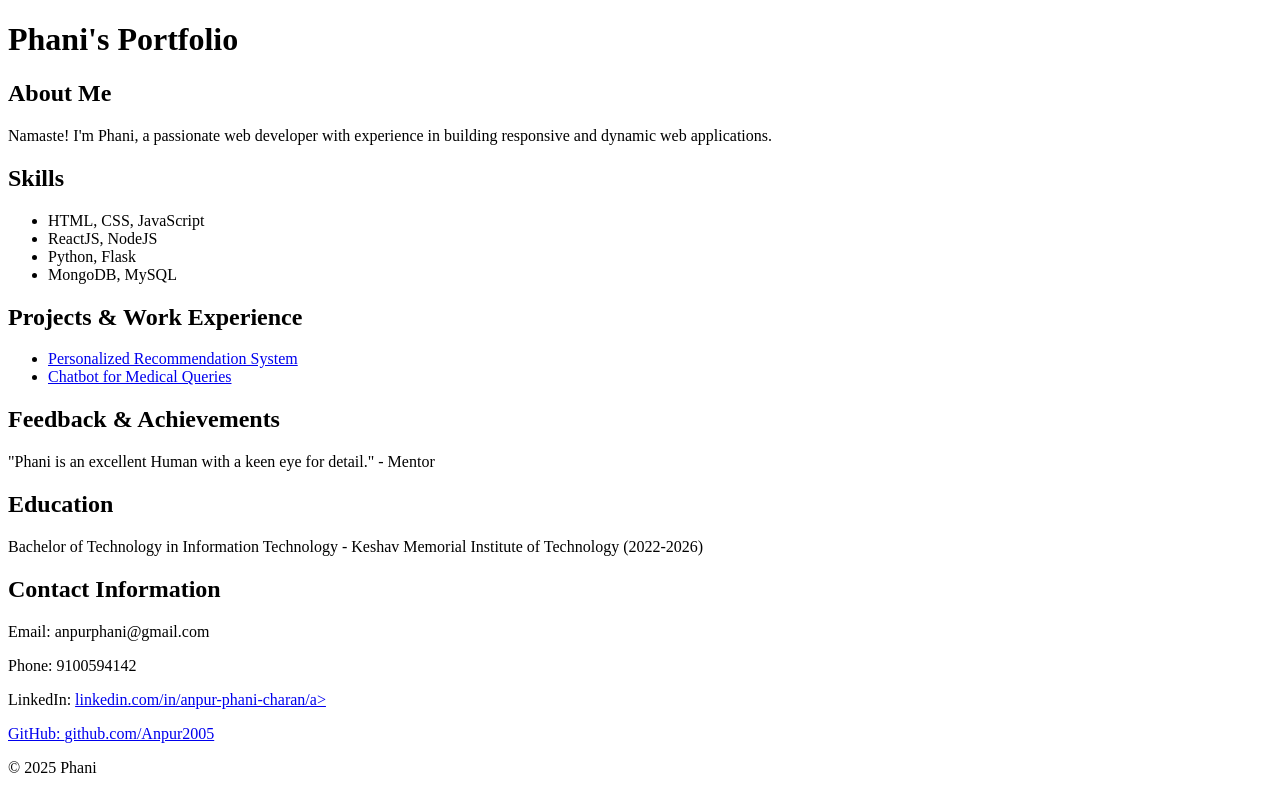
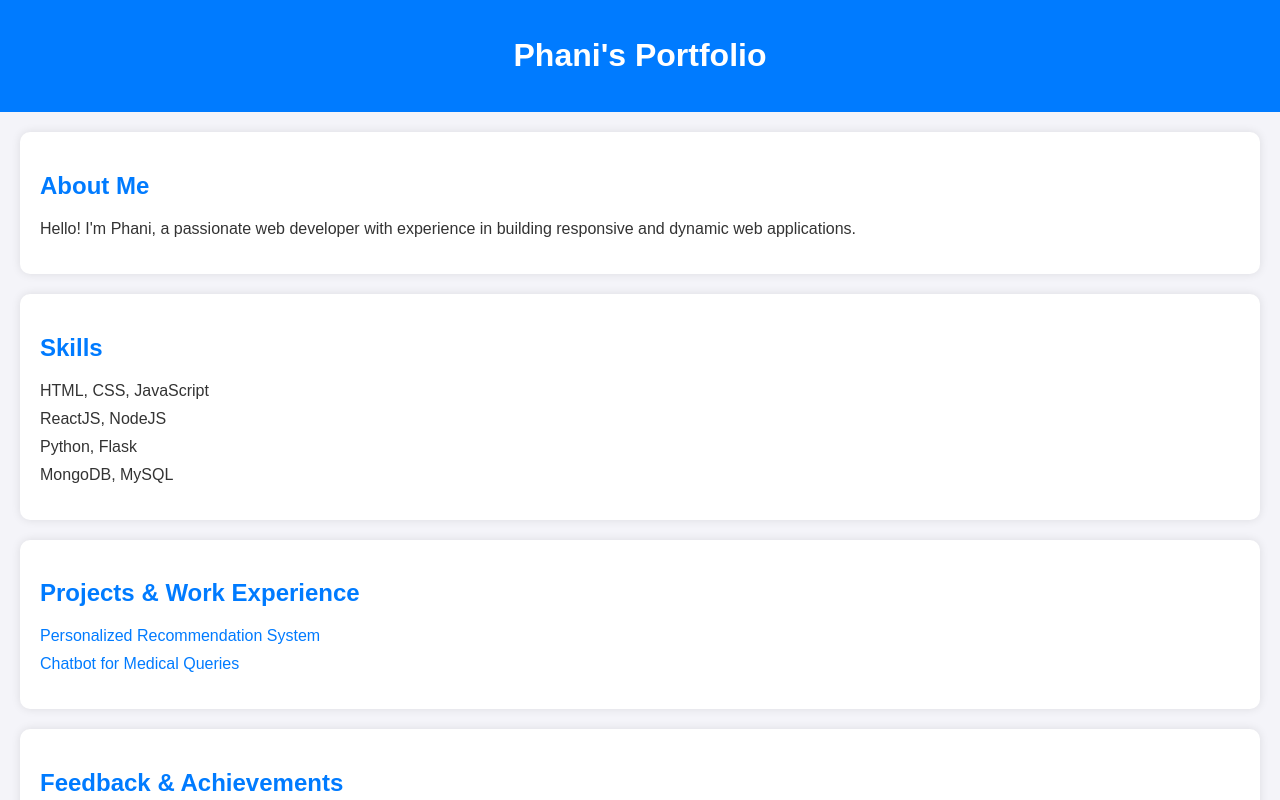
Before and after one commit to Anpur2005/Fewd_Lab_Week_1_Problem_2, a plain HTML site: page index.html in a window 1280 px wide. Shown: the top 800 px of the page. Drawn offline with Linux system fonts and the light colour scheme.

Commit message:
updated with internal css

```diff
--- a/index.html
+++ b/index.html
@@ -1,10 +1,55 @@
+
 <!DOCTYPE html>
 <html lang="en">
 <head>
     <meta charset="UTF-8">
     <meta name="viewport" content="width=device-width, initial-scale=1.0">
     <title>Portfolio</title>
-    <link rel="stylesheet" href="styles.css">
+    <style>
+        body {
+            font-family: Arial, sans-serif;
+            margin: 0;
+            padding: 0;
+            background-color: #f4f4f9;
+            color: #333;
+        }
+        header {
+            background-color: #007BFF;
+            color: white;
+            text-align: center;
+            padding: 1em 0;
+        }
+        section {
+            padding: 20px;
+            margin: 20px;
+            background: #ffffff;
+            border-radius: 10px;
+            box-shadow: 0 0 10px rgba(0, 0, 0, 0.1);
+        }
+        h2 {
+            color: #007BFF;
+        }
+        ul {
+            list-style-type: none;
+            padding: 0;
+        }
+        li {
+            margin: 10px 0;
+        }
+        a {
+            color: #007BFF;
+            text-decoration: none;
+        }
+        a:hover {
+            text-decoration: underline;
+        }
+        footer {
+            text-align: center;
+            padding: 10px;
+            background-color: #007BFF;
+            color: white;
+        }
+    </style>
 </head>
 <body>
     <header>
@@ -13,7 +58,7 @@
 
     <section id="about">
         <h2>About Me</h2>
-        <p>Namaste! I'm Phani, a passionate web developer with experience in building responsive and dynamic web applications.</p>
+        <p>Hello! I'm Phani, a passionate web developer with experience in building responsive and dynamic web applications.</p>
     </section>
 
     <section id="skills">
@@ -48,12 +93,12 @@
         <h2>Contact Information</h2>
         <p>Email: anpurphani@gmail.com</p>
         <p>Phone: 9100594142</p>
-        <p>LinkedIn: <a href="https://www.linkedin.com/in/anpur-phani-charan/">linkedin.com/in/anpur-phani-charan/a></p>
+        <p>LinkedIn: <a href="https://www.linkedin.com/in/anpur-phani-charan/">linkedin.com/in/anpur-phani-charan</a></p>
         <p>GitHub: <a href="https://github.com/Anpur2005">github.com/Anpur2005</a></p>
     </section>
 
     <footer>
-        <p>&copy; 2025 Phani</p>
+        <p>&copy; 2025 Phani's Portfolio</p>
     </footer>
 </body>
 </html>
```
